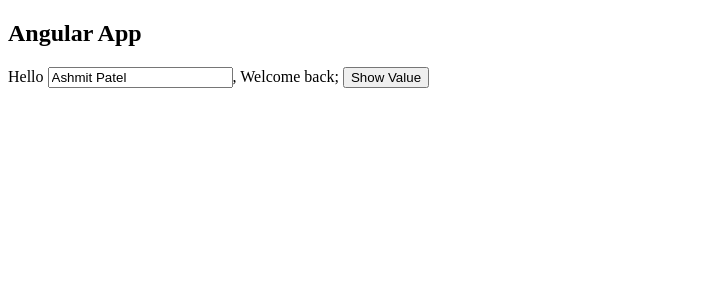
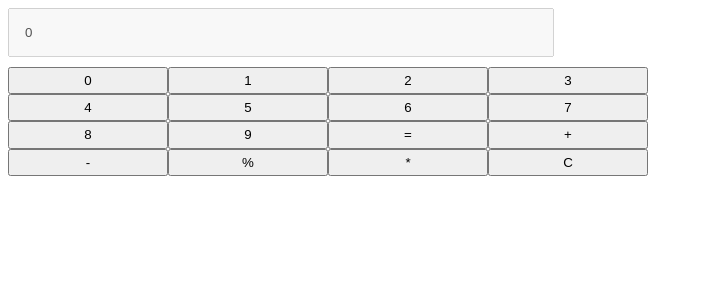
Before and after one commit to chandansutradhar2/tour-of-heroes, an Angular app: page / in a window 1280 px wide. Shown: the top 300 px of the page, without its empty margins (0-703 px from the left). Built offline with nearby package versions, Linux system fonts and the light colour scheme.

Commit message:
calc implementation UI only

```diff
--- a/src/app/app.component.html
+++ b/src/app/app.component.html
@@ -1,6 +1 @@
-<h2>{{name}}</h2>
-<p  (click)="onParaClick($event)" style="width:500px;height:600px">
-    Hello <input type="text"  (keypress)="onEnter($event)" [(ngModel)]="userName" />, Welcome back;
-
-    <button (click)="onClick()" >Show Value</button>
-</p>
+<npstx-calc></npstx-calc>
--- a/src/app/app.module.ts
+++ b/src/app/app.module.ts
@@ -8,6 +8,7 @@
 import { ForgotPasswordComponent } from './forgot-password/forgot-password.component';
 import { LogoutComponent } from './logout/logout.component';
 import { FormsModule } from '@angular/forms';
+import { CalcComponent } from './calc/calc.component';
 
 @NgModule({
   declarations: [
@@ -15,7 +16,8 @@
     RegisterComponent,
     LoginComponent,
     ForgotPasswordComponent,
-    LogoutComponent
+    LogoutComponent,
+    CalcComponent
   ],
   imports: [
     BrowserModule,
--- /dev/null
+++ b/src/app/calc/calc.component.html
@@ -0,0 +1,34 @@
+<div class="container">
+    <div class="body">
+        <div class="display">
+            <input type="text" disabled  value="{{container}}"/>
+        </div>
+        <div class="keypad">
+            <div class="row">
+                <button (click)="onZeroPress()">0</button>
+                <button (click)="onOnePress()">1</button>
+                <button>2</button>
+                <button>3</button>
+            </div>
+            <div class="row">
+                <button>4</button>
+                <button>5</button>
+                <button>6</button>
+                <button>7</button>
+            </div>
+            <div class="row">
+                <button>8</button>
+                <button>9</button>
+                <button>=</button>
+                <button>+</button>
+            </div>
+            <div class="row">
+                <button>-</button>
+                <button>%</button>
+                <button>*</button>
+                <button (click)="onClear()">C</button>
+            </div>
+
+        </div>
+    </div>
+</div>
--- /dev/null
+++ b/src/app/calc/calc.component.scss
@@ -0,0 +1,30 @@
+.body{
+    display: grid;
+    grid-template-rows: 20% 80%;
+}
+
+.container{
+    width:50vw;
+    height: 50vh;
+}
+
+.display{
+    width: 100%;
+margin-bottom: 10px;
+}
+
+input {
+width: 80%;
+padding: 15px;
+}
+.keypad{
+    display: grid;
+    grid-template-rows: auto;
+    margin-top: 25px;
+
+}
+
+.row{
+    display: grid;
+    grid-template-columns: 25% 25% 25% 25%;
+}
--- /dev/null
+++ b/src/app/calc/calc.component.ts
@@ -0,0 +1,29 @@
+import { Component, OnInit } from '@angular/core';
+
+@Component({
+  selector: 'npstx-calc',
+  templateUrl: './calc.component.html',
+  styleUrls: ['./calc.component.scss']
+})
+export class CalcComponent implements OnInit {
+
+  container:string="0";
+
+  constructor() { }
+
+  ngOnInit(): void {
+  }
+
+  onZeroPress(){
+    this.container+=0
+  }
+
+  onOnePress(){
+    this.container+=1;
+  }
+
+  onClear(){
+    this.container="0";
+
+  }
+}
```
Also changed, not shown: 1 other file (tests, documents, lock files or other folders).
